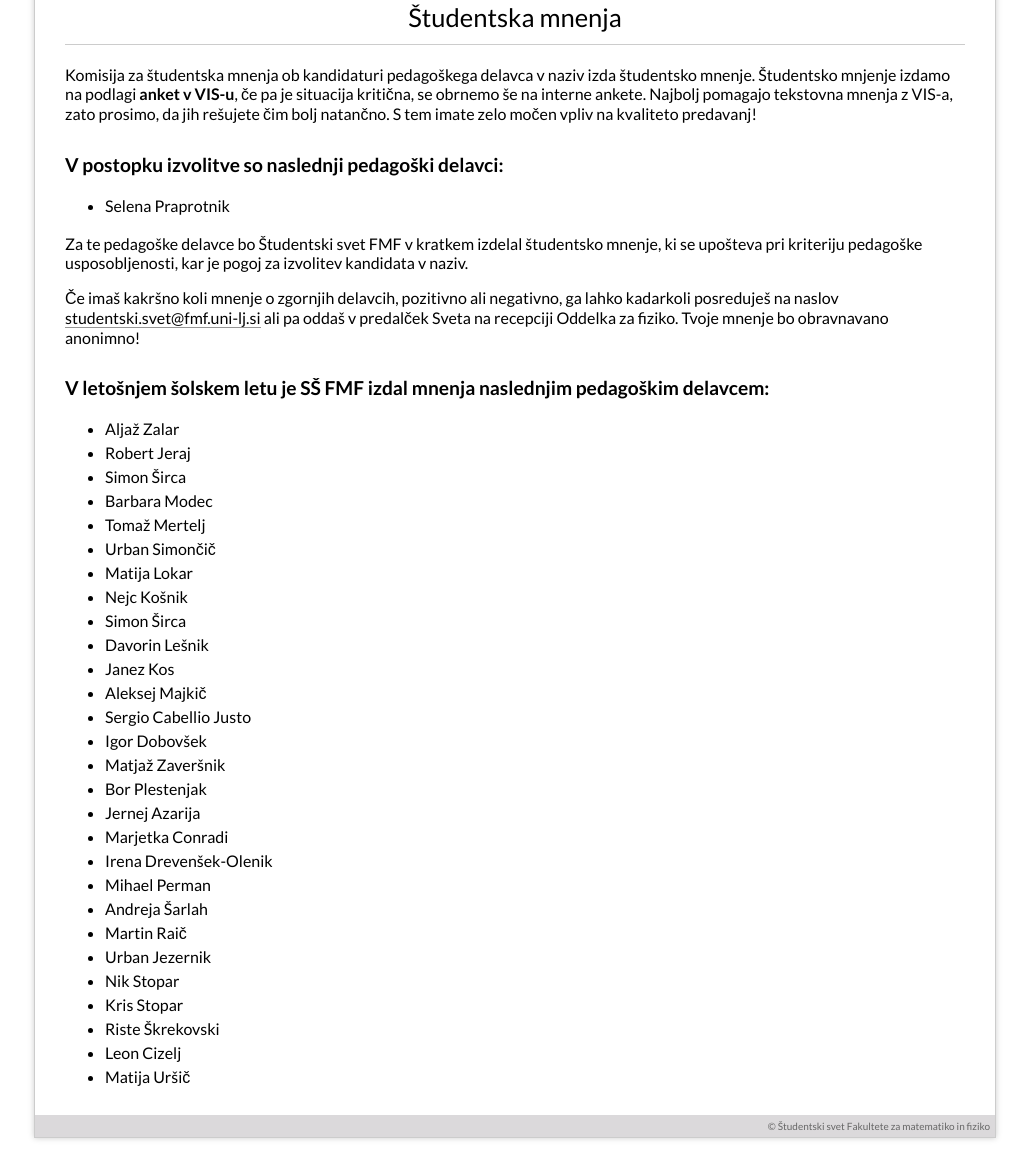
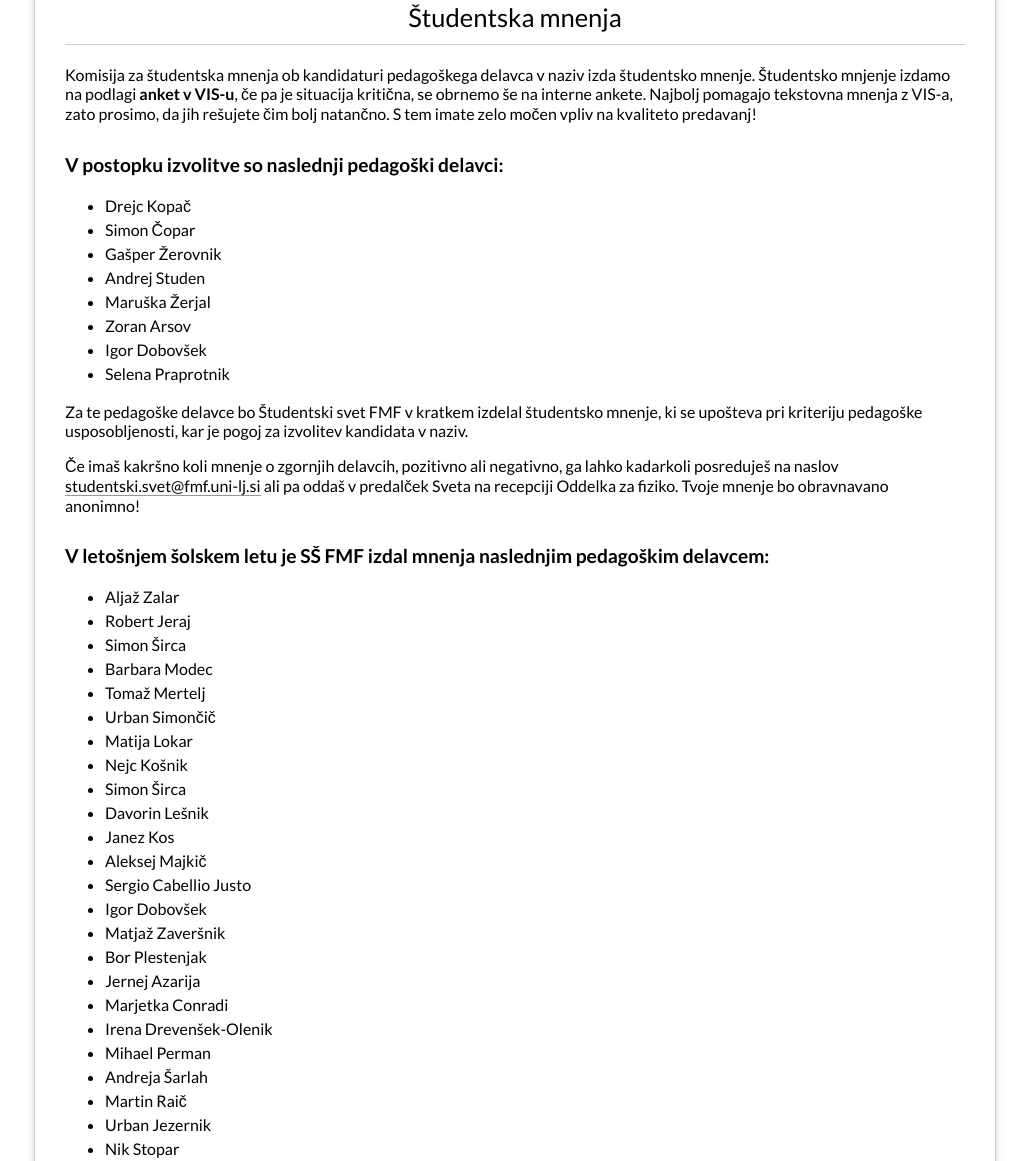
Before and after one commit to FMF-studenti/studentski-svet, a PHP site: page /mnenja in a window 1280 px wide. Shown: the part 188-1349 px from the top of the page, without its empty margins (125-1154 px from the left). Before the commit the page ends 1328 px from the top, so only its background shows below. Run offline with PHP 8.4, Linux system fonts and the light colour scheme.

Commit message:
Dodal nove ljudi za mnenja.

```diff
--- a/index.php
+++ b/index.php
@@ -44,7 +44,7 @@
 <!--
   <p>Trenutno v postopku izvolitve ni pedagoških delavcev. <a href="/mnenja">Več...<a></p>
 -->
-  <p>Trenutno je v postopku izvolitve <strong>1</strong> pedagoški delavec. <a href="/mnenja">Več...<a></p>
+  <p>Trenutno je v postopku izvolitve <strong>8</strong> pedagoških delavcev. <a href="/mnenja">Več...<a></p>
   </div>
 </div>
 
--- a/mnenja.php
+++ b/mnenja.php
@@ -13,6 +13,13 @@ bolj natančno. S tem imate zelo močen vpliv na kvaliteto predavanj!
 <h2>V postopku izvolitve so naslednji pedagoški delavci:</h2>
 <!-- <p class="smallfont">Trenutno ni v izvolitvi noben pedagoški delavec.</p> -->
 <ul>
+  <li>Drejc Kopač</li>
+  <li>Simon Čopar</li>
+  <li>Gašper Žerovnik</li>
+  <li>Andrej Studen</li>
+  <li>Maruška Žerjal</li>
+  <li>Zoran Arsov</li>
+  <li>Igor Dobovšek</li>
   <li>Selena Praprotnik</li>
 </ul>
 <p>Za te pedagoške delavce bo Študentski svet FMF v kratkem izdelal študentsko
```
